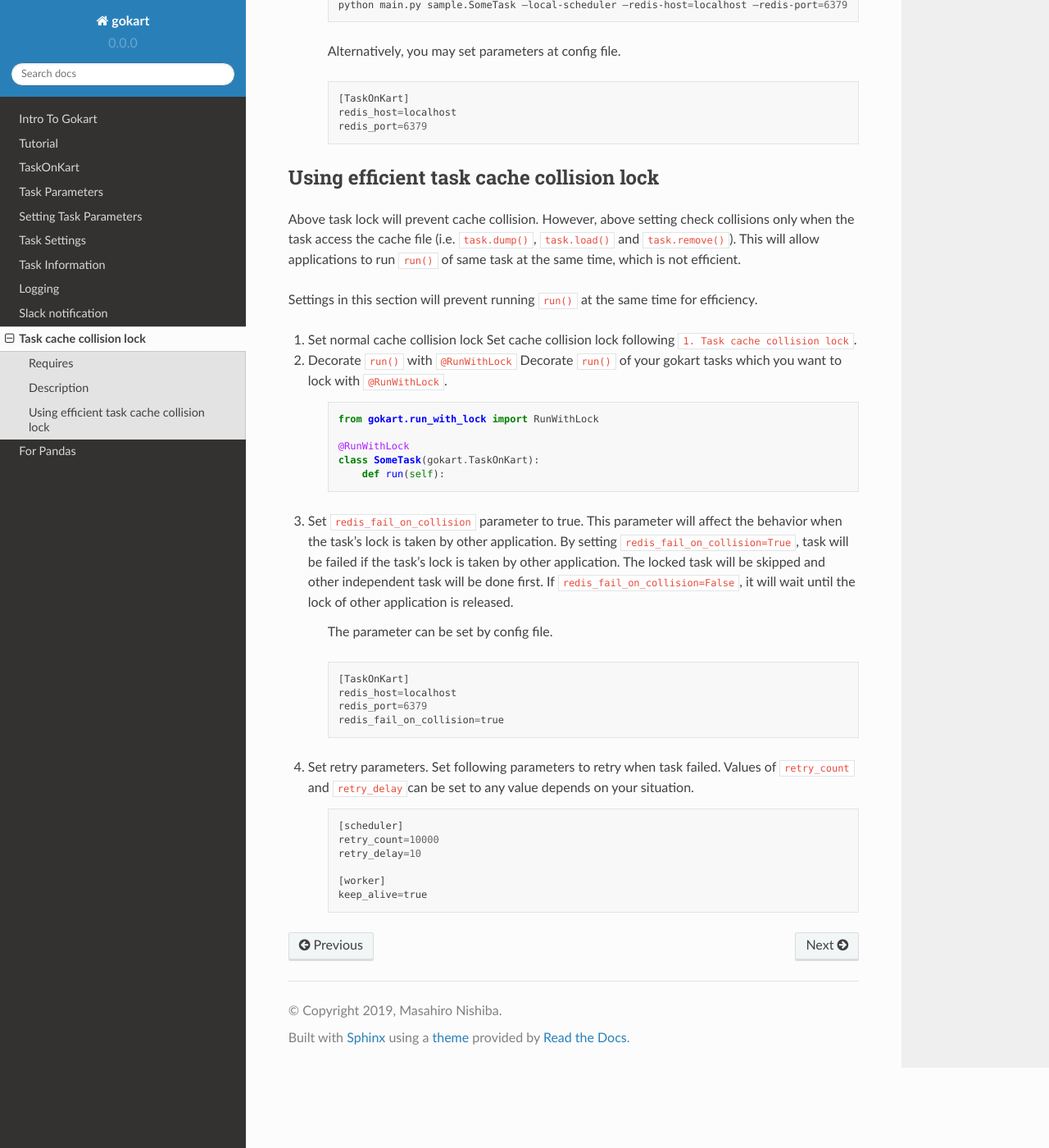
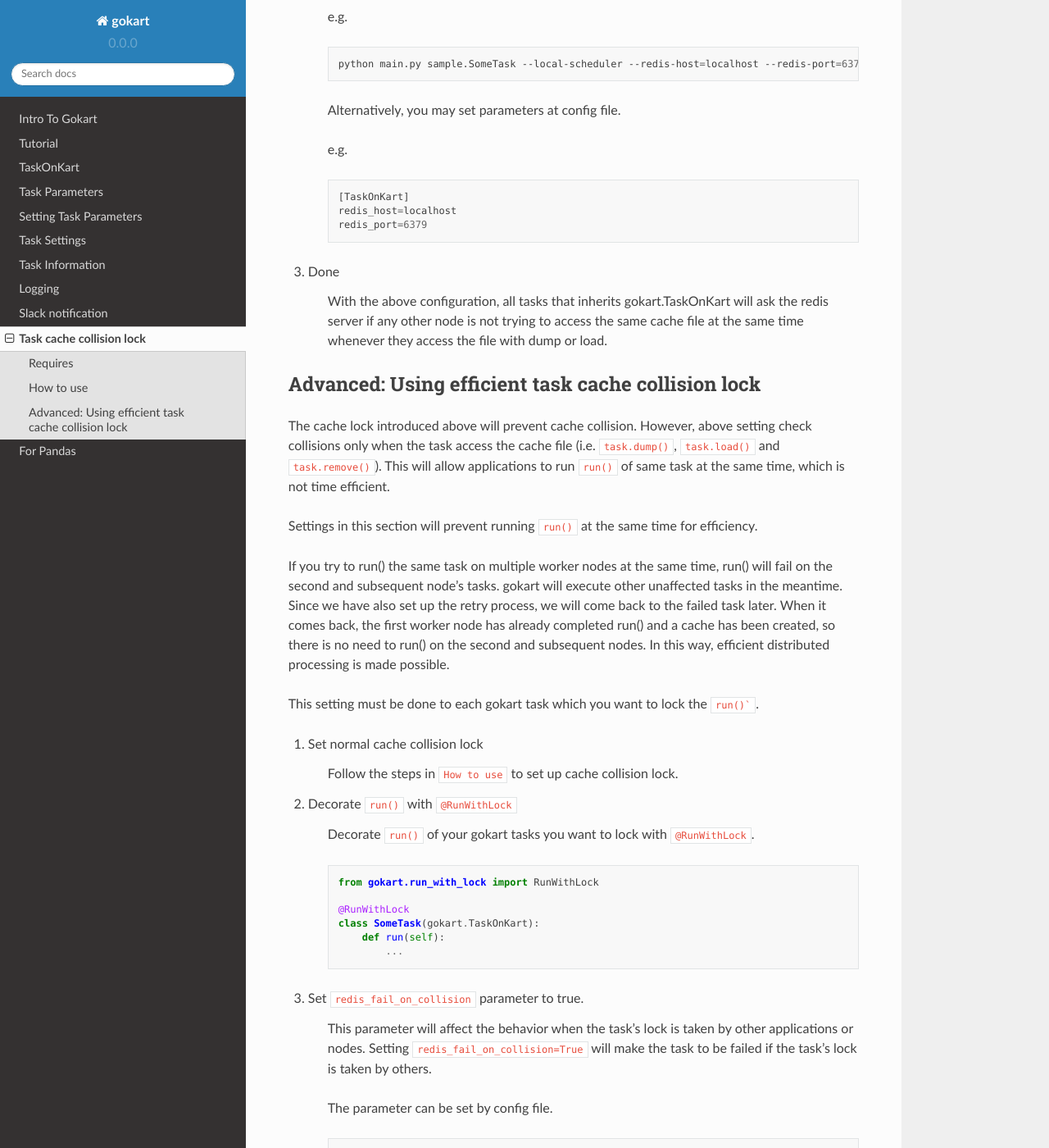
Before and after one commit to m3dev/gokart, a Sphinx documentation site: the page built from docs/using_task_cache_collision_lock.rst, in a window 1280 px wide and 1400 px high, scrolled down 716 px. Shown: the whole window at 82% size. Built offline with Sphinx 7.4.7 and the Read the Docs theme 2.0.0, drawn with Linux system fonts in a browser that asks for light colours; pages that are not in the unit, such as notebooks, are missing from menus; the version number is read from the project's files by our own code; some of the changed text lies outside the part shown.

Commit message:
update task lock docs (#263)
* update task lock docs

* Update docs/using_task_cache_collision_lock.rst

Thank you for revising!

Co-authored-by: Ryo Kitagawa <kitadrum50@gmail.com>

Co-authored-by: Ryo Kitagawa <kitadrum50@gmail.com>

````diff
--- a/docs/using_task_cache_collision_lock.rst
+++ b/docs/using_task_cache_collision_lock.rst
@@ -1,29 +1,31 @@
 Task cache collision lock
 =========================
+
+If there is a possibility of multiple worker nodes executing the same task, cache collision may happen.
+Specifically, while node A is loading the cache of a task, node B may be writing to it.
+This can lead to reading an inappropriate data and other unwanted behaviors.
+
+The redis lock introduced in this page is a feature to prevent such cache collisions.
 
 Requires
 --------
 
-You need to install `redis <https://redis.io/topics/quickstart>`_ for this advanced function.
+You need to install `redis <https://redis.io/topics/quickstart>`_ for using this advanced feature.
 
 
-Description
+How to use
 -----------
 
 
-Task lock is implemented to prevent task cache collision. (Originally,
-task cache collision may occur when same task with same parameters run
-at different applications in parallel.)
-
 1. Set up a redis server at somewhere accessible from gokart/luigi jobs.
 
-    Following will run redis at your localhost.
+    e.g. Following script will run redis at your localhost.
 
     .. code:: bash
 
         $ redis-server
 
-2. Set redis server hostname and port number as parameters to gokart.TaskOnKart().
+2. Set redis server hostname and port number as parameters of gokart.TaskOnKart().
 
     You can set it by adding ``--redis-host=[your-redis-localhost] --redis-port=[redis-port-number]`` options to gokart python script.
 
@@ -31,10 +33,12 @@ at different applications in parallel.)
 
     .. code:: bash
 
-        python main.py sample.SomeTask –local-scheduler –redis-host=localhost –redis-port=6379
+        python main.py sample.SomeTask --local-scheduler --redis-host=localhost --redis-port=6379
 
 
     Alternatively, you may set parameters at config file.
+
+    e.g.
 
     .. code::
 
@@ -42,18 +46,36 @@ at different applications in parallel.)
         redis_host=localhost
         redis_port=6379
 
+3. Done
 
-Using efficient task cache collision lock
+    With the above configuration, all tasks that inherits gokart.TaskOnKart will ask the redis server if any other node is not trying to access the same cache file at the same time whenever they access the file with dump or load.
+
+
+Advanced: Using efficient task cache collision lock
 -----------------------------------------
 
-Above task lock will prevent cache collision. However, above setting check collisions only when the task access the cache file (i.e. ``task.dump()``, ``task.load()`` and ``task.remove()``). This will allow applications to run ``run()`` of same task at the same time, which
-is not efficient.
+The cache lock introduced above will prevent cache collision.
+However, above setting check collisions only when the task access the cache file (i.e. ``task.dump()``, ``task.load()`` and ``task.remove()``).
+This will allow applications to run ``run()`` of same task at the same time, which is not time efficient.
 
 Settings in this section will prevent running ``run()`` at the same time for efficiency.
 
-1. Set normal cache collision lock Set cache collision lock following ``1. Task cache collision lock``.
+If you try to run() the same task on multiple worker nodes at the same time, run() will fail on the second and subsequent node's tasks.
+gokart will execute other unaffected tasks in the meantime. Since we have also set up the retry process, we will come back to the failed task later.
+When it comes back, the first worker node has already completed run() and a cache has been created, so there is no need to run() on the second and subsequent nodes.
+In this way, efficient distributed processing is made possible.
 
-2. Decorate ``run()`` with ``@RunWithLock`` Decorate ``run()`` of your gokart tasks which you want to lock with ``@RunWithLock``.
+
+This setting must be done to each gokart task which you want to lock the ``run()```.
+
+1. Set normal cache collision lock
+
+    Follow the steps in ``How to use`` to set up cache collision lock.
+
+
+2. Decorate ``run()`` with ``@RunWithLock``
+
+    Decorate ``run()`` of your gokart tasks you want to lock with ``@RunWithLock``.
 
     .. code:: python
 
@@ -62,9 +84,13 @@ Settings in this section will prevent running ``run()`` at the same time for eff
         @RunWithLock
         class SomeTask(gokart.TaskOnKart):
             def run(self):
+                ...
 
 
-3. Set ``redis_fail_on_collision`` parameter to true. This parameter will affect the behavior when the task’s lock is taken by other application. By setting ``redis_fail_on_collision=True``, task will be failed if the task’s lock is taken by other application. The locked task will be skipped and other independent task will be done first. If ``redis_fail_on_collision=False``, it will wait until the lock of other application is released.
+3. Set ``redis_fail_on_collision`` parameter to true.
+
+    This parameter will affect the behavior when the task's lock is taken by other applications or nodes.
+    Setting ``redis_fail_on_collision=True`` will make the task to be failed if the task's lock is taken by others.
 
     The parameter can be set by config file.
 
@@ -75,11 +101,13 @@ Settings in this section will prevent running ``run()`` at the same time for eff
         redis_port=6379
         redis_fail_on_collision=true
 
-4. Set retry parameters. Set following parameters to retry when task
-   failed. Values of ``retry_count`` and ``retry_delay``\ can be set to
-   any value depends on your situation.
+4. Set retry parameters
 
-    ::
+    Set following parameters to retry when task failed.
+    * ``retry_count``: the max number of retries
+    * ``retry_delay``: this value is set in seconds
+
+    .. code::
 
         [scheduler]
         retry_count=10000
````
